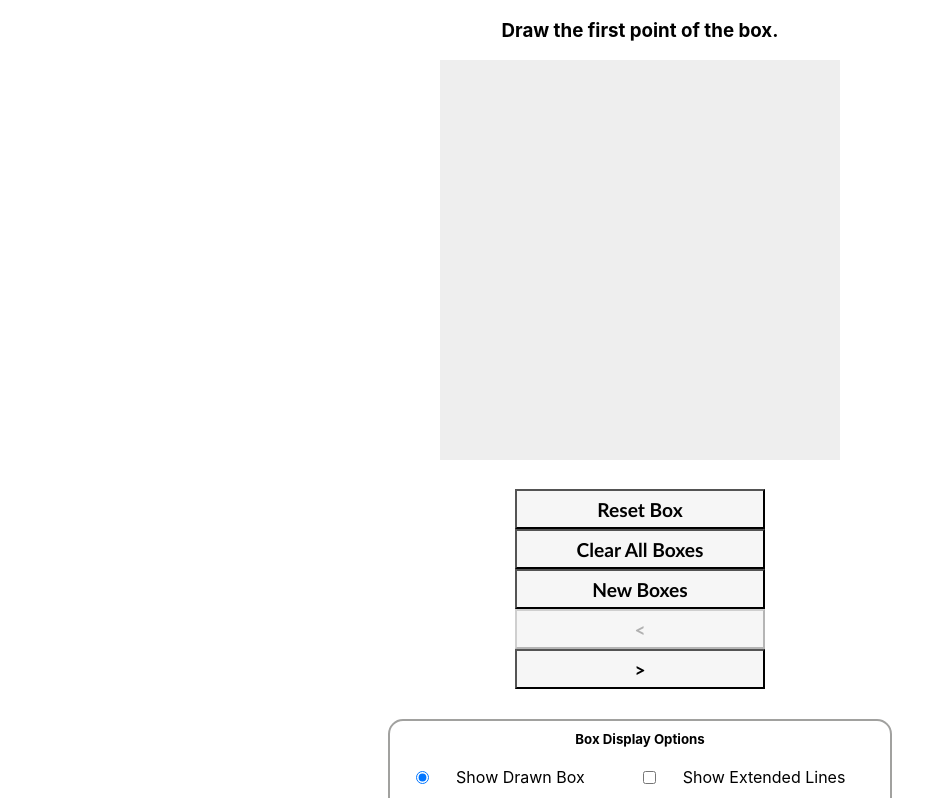
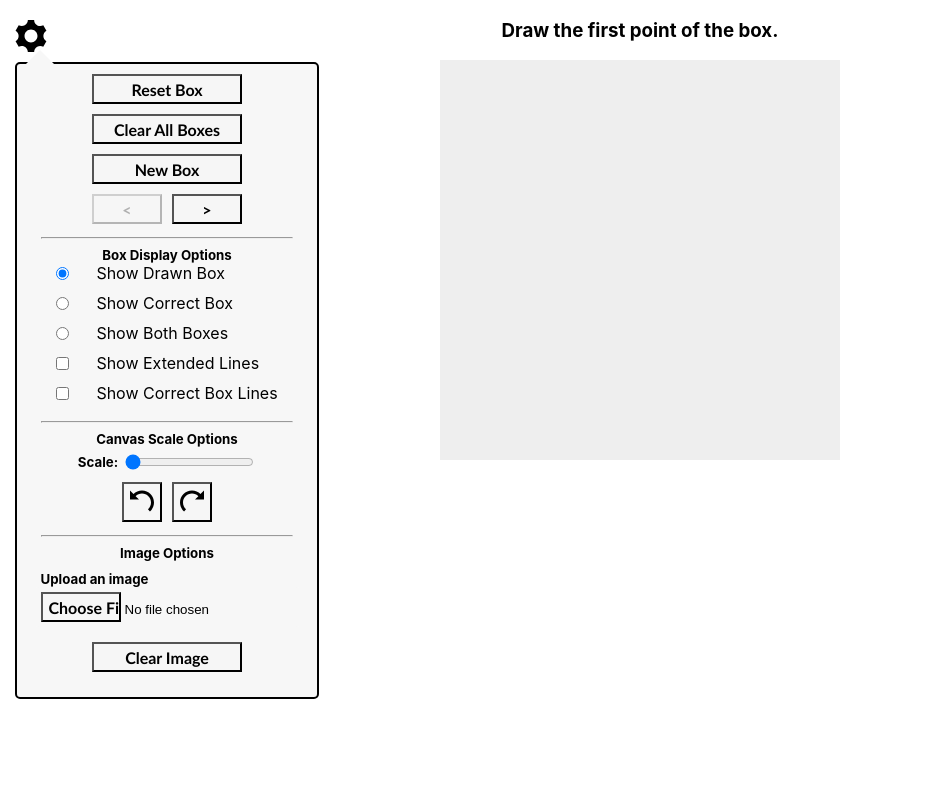
Before and after one commit to abmasud1214/boxanalyzer, a React (Create React App) app: page / in a window 1280 px wide. Shown: the top 798 px of the page, without its empty margins (0-940 px from the left). Built offline with nearby package versions, Linux system fonts and the light colour scheme.

Commit message:
moved ui to settings button

```diff
--- a/src/Components/ImageDraw.css
+++ b/src/Components/ImageDraw.css
@@ -1,30 +1,62 @@
-.imageDraw {
+.imageDrawPage {
     display: flex;
     flex-direction: column;
     justify-content: center;
     align-items: center;
 }
 
+.settings {
+    position: absolute;
+    display: flex;
+    flex-direction: column;
+    top: 20px;
+    left: 15px;
+}
+
+.settingsMenu:after {
+    content: "";
+    position: absolute;
+    left: 10px;
+    top: 30px;
+    border-right: 15px solid transparent;
+    border-left: 15px solid transparent;
+    border-bottom: 15px solid #f7f7f7;
+}
+
+.settingsMenu {
+    margin-top: 10px;
+    display: flex;
+    flex-direction: column;
+    align-items: center;
+    justify-content: center;
+    width: 300px;
+    background-color: #f7f7f7;
+    border-style: solid;
+    border-width: 2px;
+    border-radius: 5px;
+}
+
+.imageDraw {
+    display: flex;
+    flex-direction: column;
+    justify-content: start;
+    align-items: center;
+    width: 100vw;
+}
+
 .boxDisplayMenus {
-    display:flex;
+    display: flex;
     flex-direction: column;
     justify-content: center;
     align-items: center;
-    margin: 30px;
-    padding: 10px 0px 0px 0px;
-    border-style: solid;
-    border-radius: 15px;
-    border-width: 2px;
-    border-color:rgb(161, 161, 159);
-    width: 500px;
-
+    width: max-content;
 }
 
 .boxDisplayMenus > div {
     display: flex;
-    align-items: center;
+    flex-direction: column;
+    align-items: start;
     justify-content: center;
-    padding: 20px 0;
 }
 
 h5 {
@@ -36,12 +68,13 @@ h5 {
     max-width: 500px;
     display: grid;
     grid-template-columns: 40px 1fr;
-    grid-template-rows: repeat(3, 1fr);
+    grid-template-rows: repeat(2, 1fr);
     grid-auto-flow: row;
     justify-items: start;
     align-items: center;
     row-gap: 10px;
     padding: 0px 25px;
+    margin-bottom: 10px;
 }
 
 .showBoxMenu > input, .showBoxMenu > p,
@@ -51,17 +84,26 @@ h5 {
 }
 
 button {
-    width: 250px;
-    height: 40px;
+    width: 150px;
+    height: 30px;
+    margin: 5px;
     border-radius: 0px;
     background-color:rgb(246, 246, 246);
     font-family: "Calibri";
-    font-size: larger;
+    font-size: medium;
     font-weight: bolder;
 }
 
 .resetButton {
-    margin-top: 25px;
+    margin-top: 10px;
+}
+
+.prevBoxButton {
+    width: 70px;
+}
+
+.nextBoxButton {
+    width: 70px;
 }
 
 .imageOptions {
@@ -70,12 +112,12 @@ button {
     justify-content: center;
     align-items: center;
     margin: 0px 0px 20px 0px;
-    padding: 20px 0px;
-    border-style: solid;
-    border-radius: 15px;
-    border-width: 2px;
-    border-color:rgb(161, 161, 159);
-    width: 500px;
+    padding: 0px 0px;
+    width: max-content;
+}
+
+.imageOptions > h5 {
+    margin-bottom: 10px;
 }
 
 .imageUpload {
@@ -92,9 +134,9 @@ button {
 input[type=file] {
     padding: 5px 5px;
     background-color: rgb(247, 247, 247);
-    width: 400px;
+    width: max-content;
     border-radius: 3px;
-    margin: 0px 0px 20px 0px;
+    margin: 0px 0px 10px 0px;
 }
 
 input[type=file]::file-selector-button {
@@ -106,3 +148,22 @@ input[type=file]::file-selector-button {
     font-size: larger;
     font-weight: bolder;
 }
+
+hr {
+    width: 250px;
+}
+
+.rotateButton {
+    width: 40px;
+    height: 40px;
+}
+
+.scaleMenu {
+    display: flex;
+    padding: 5px;
+}
+
+.scaleMenu > h5 {
+    margin-top: 2px;
+    margin-right: 5px;
+}
--- a/src/Components/ImageDraw.js
+++ b/src/Components/ImageDraw.js
@@ -18,6 +18,8 @@ export default function ImageDraw(props) {
 
     const [scale, setScale] = React.useState(400);
     const [rotation, setRotation] = React.useState(0);
+
+    const [settings, setSettings] = React.useState(true);
 
     const onChangeEvent = (evt) => {
         setBoxType(evt.target.value);
@@ -44,8 +46,11 @@ export default function ImageDraw(props) {
         } else if (length === 6) {
             return "Draw the final outside corner. (Both of these lines should \
                 connect to the vanishing points set earlier.)"
+        } else if (length === 7) {
+            return "Draw the final point in the back corner of the box."
         } else {
-            return "Draw the final point in the back corner of the box."
+            return "Mean Squared Error: " + (boxMSE(boxState.actualBox, boxState.correctBox) * 100000).toFixed(2) +
+                " (lower is better)";
         }
     }
 
@@ -116,7 +121,7 @@ export default function ImageDraw(props) {
         }
     }
 
-    const capImageWidth = (image, maxWidth) => {
+    const capImageWidth = (image, scale) => {
         const originalWidth = image.width;
         const originalHeight = image.height;
         const aspectRatio = originalWidth / originalHeight;
@@ -125,10 +130,10 @@ export default function ImageDraw(props) {
         let newHeight;
 
         if (width > height) {
-            newWidth = Math.min(originalWidth, maxWidth);
+            newWidth = scale;
             newHeight = newWidth / aspectRatio;
         } else {
-            newHeight = Math.min(originalHeight, maxWidth);
+            newHeight = scale;
             newWidth = newHeight * aspectRatio;
         }
 
@@ -178,6 +183,27 @@ export default function ImageDraw(props) {
         }
     }, [imageFile])
 
+    const scaleStyle = () => {
+        if (imageFile && image) {
+            const [w, h] = capImageWidth(image, scale);
+            console.log(w, h);
+            const [width, height] = (rotation % Math.PI === 0) ? [w, h] : [h, w];
+            if (width > window.innerWidth){
+                return {
+                    alignSelf: "flex-start",
+                }
+            } else {
+                return {}
+            }
+        } else if (scale > window.innerWidth) {
+            return {
+                alignSelf: "flex-start",
+            }
+        } else {
+            return {}
+        }
+    }
+
     // React.useEffect(() => {
     //     console.log(boxState);
     // }, [boxState])
@@ -187,35 +213,16 @@ export default function ImageDraw(props) {
     // }, [extendedLines]);
 
     return (
-        <div className="imageDraw">
-            <h3>{setInfoHeader(boxState ? lengthDefined(boxState.actualBox) : 0)}</h3>
-            {!imageFile && <Canvas
-                width={scale}
-                height={scale}
-                rotation={rotation}
-                fixed={true}
-                showDrawnBox={(boxType === "DrawnBox" || boxType === "BothBox")}
-                showCorrectBox={(boxType === "CorrectBox" || boxType === "BothBox")}
-                boxState={boxState}
-                updateBoxState={updateBoxState}
-                extendedLineOptions={extendedLineOptions}
-            />}
-            {imageFile && image && <Canvas
-                width = {capImageWidth(image, scale)[0]}
-                height = {capImageWidth(image, scale)[1]}
-                rotation = {rotation}
-                fixed = {false}
-                showDrawnBox={(boxType === "DrawnBox" || boxType === "BothBox")}
-                showCorrectBox={(boxType === "CorrectBox" || boxType === "BothBox")}
-                boxState={boxState}
-                updateBoxState={updateBoxState}
-                extendedLineOptions={extendedLineOptions}
-                image = {image}
-            />}
-            {/* {lengthDefined(boxState.boxPoints) === 8 && <p>{boxMSE(boxState.boxPoints, boxState.correctBP)}</p>} */}
+        <div className="imageDrawPage">
+            <div className="settings">
+                <svg width="32" height="32" viewBox="0 0 1024 1024" onClick={() => setSettings(prev => !prev)}>
+                    <path d="M933.79 610.25c-53.726-93.054-21.416-212.304 72.152-266.488l-100.626-174.292c-28.75 16.854-62.176 26.518-97.846 26.518-107.536 0-194.708-87.746-194.708-195.99h-201.258c0.266 33.41-8.074 67.282-25.958 98.252-53.724 93.056-173.156 124.702-266.862 70.758l-100.624 174.292c28.97 16.472 54.050 40.588 71.886 71.478 53.638 92.908 21.512 211.92-71.708 266.224l100.626 174.292c28.65-16.696 61.916-26.254 97.4-26.254 107.196 0 194.144 87.192 194.7 194.958h201.254c-0.086-33.074 8.272-66.57 25.966-97.218 53.636-92.906 172.776-124.594 266.414-71.012l100.626-174.29c-28.78-16.466-53.692-40.498-71.434-71.228zM512 719.332c-114.508 0-207.336-92.824-207.336-207.334 0-114.508 92.826-207.334 207.336-207.334 114.508 0 207.332 92.826 207.332 207.334-0.002 114.51-92.824 207.334-207.332 207.334z"></path>
+                </svg>
+                {settings && <div className="settingsMenu">
                     <button className="resetButton" onClick={resetBox}>Reset Box</button>
                     <button className="newBoxButton" onClick={clearBoxes}>Clear All Boxes</button>
-            <button className="addBoxButton" onClick={addBox}>New Boxes</button>
+                    <button className="addBoxButton" onClick={addBox}>New Box</button>
+                    <div>
                         <button
                             className="prevBoxButton"
                             onClick={()=>changeBoxIndex(currentBoxIndexState-1)}
@@ -224,6 +231,8 @@ export default function ImageDraw(props) {
                             className="nextBoxButton"
                             onClick={()=>changeBoxIndex(currentBoxIndexState+1)}
                             disabled={currentBoxIndexState === boxesState.length - 1}>{">"}</button>
+                    </div>
+                    <hr/>
                     <div className="boxDisplayMenus">
                         <h5>Box Display Options</h5>
                         <div>
@@ -249,8 +258,11 @@ export default function ImageDraw(props) {
                             </div>
                         </div>
                     </div>
+                    <hr/>
                     <div>
+                        <h5>Canvas Scale Options</h5>
                         <div className="scaleMenu">
+                            <h5>Scale:</h5>
                             <input
                                 type="range"
                                 min={400}
@@ -264,16 +276,22 @@ export default function ImageDraw(props) {
                             className="rotateButton"
                             onClick={() => updateRotation(-1)}
                         >
-                    rotate left
+                            <svg width="24" height="24" viewBox="0 0 1024 1024">
+                                <path d="M512 64c-141.384 0-269.376 57.32-362.032 149.978l-149.968-149.978v384h384l-143.532-143.522c69.496-69.492 165.492-112.478 271.532-112.478 212.068 0 384 171.924 384 384 0 114.696-50.292 217.636-130.018 288l84.666 96c106.302-93.816 173.352-231.076 173.352-384 0-282.77-229.23-512-512-512z"></path>
+                            </svg>
                         </button>
                         <button
                             className="rotateButton"
                             onClick={() => updateRotation(1)}
                             >
-                    rotate right
+                            <svg width="24" height="24" viewBox="0 0 1024 1024">
+                                <path d="M0 576c0 152.924 67.048 290.184 173.35 384l84.666-96c-79.726-70.364-130.016-173.304-130.016-288 0-212.076 171.93-384 384-384 106.042 0 202.038 42.986 271.53 112.478l-143.53 143.522h384v-384l-149.97 149.978c-92.654-92.658-220.644-149.978-362.030-149.978-282.77 0-512 229.23-512 512z"></path>
+                            </svg>
                         </button>
                     </div>
+                    <hr />
                     <div className="imageOptions">
+                        <h5>Image Options</h5>
                         <div className="imageUpload">
                             <h5>Upload an image</h5>
                             <input type="file" onChange={onImageUpdate}/>
@@ -281,5 +299,37 @@ export default function ImageDraw(props) {
                         <button className="clearButton" onClick={clearImage}>Clear Image</button>
                     </div>
                 </div>
+                }
+            </div>
+            <div className="imageDraw">
+                <h3>{setInfoHeader(boxState ? lengthDefined(boxState.actualBox) : 0)}</h3>
+                <div className="drawCanvas" style={scaleStyle()}>
+                    {!imageFile && <Canvas
+                        width={scale}
+                        height={scale}
+                        rotation={rotation}
+                        fixed={true}
+                        showDrawnBox={(boxType === "DrawnBox" || boxType === "BothBox")}
+                        showCorrectBox={(boxType === "CorrectBox" || boxType === "BothBox")}
+                        boxState={boxState}
+                        updateBoxState={updateBoxState}
+                        extendedLineOptions={extendedLineOptions}
+                    />}
+                    {imageFile && image && <Canvas
+                        width = {capImageWidth(image, scale)[0]}
+                        height = {capImageWidth(image, scale)[1]}
+                        rotation = {rotation}
+                        fixed = {false}
+                        showDrawnBox={(boxType === "DrawnBox" || boxType === "BothBox")}
+                        showCorrectBox={(boxType === "CorrectBox" || boxType === "BothBox")}
+                        boxState={boxState}
+                        updateBoxState={updateBoxState}
+                        extendedLineOptions={extendedLineOptions}
+                        image = {image}
+                    />}
+                </div>
+                {/* {lengthDefined(boxState.boxPoints) === 8 && <p>{boxMSE(boxState.boxPoints, boxState.correctBP)}</p>} */}
+            </div>
+        </div>
     )
 }
```
Lines whose indentation alone changed are shown as unchanged.
